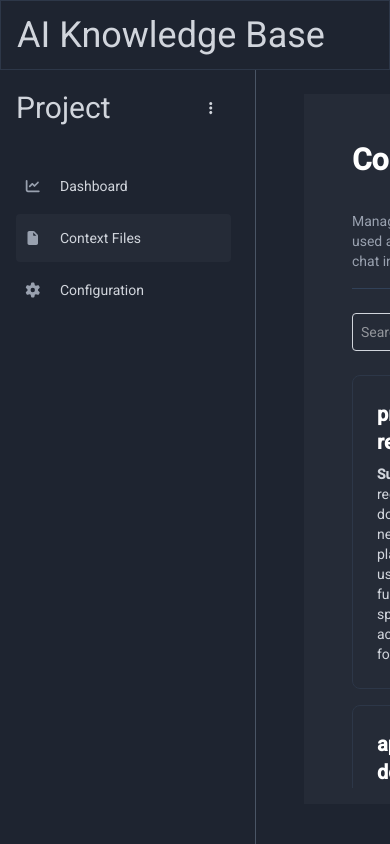
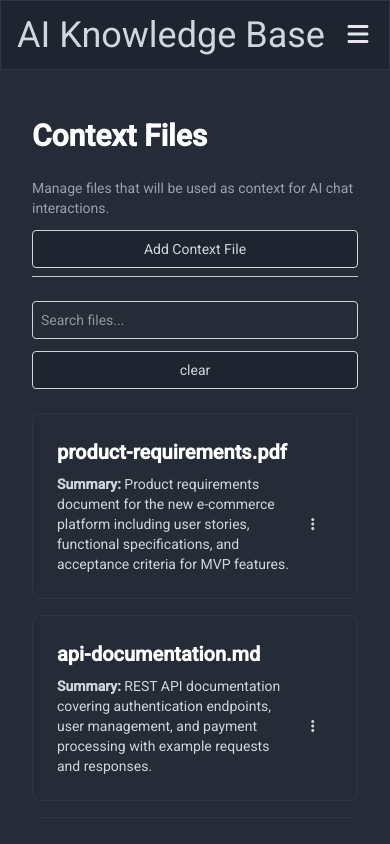
Before and after one commit to robcdev/ai-knowledge-base, an Angular app in the folder apps/web/: page /context-files in a window 390 px wide. Built offline with nearby package versions, Linux system fonts and the light colour scheme.

Commit message:
Add mobile menu and fix some style issues

```diff
--- a/apps/web/src/app/app.html
+++ b/apps/web/src/app/app.html
@@ -1,14 +1,56 @@
 <div class="flex flex-col h-svh overflow-y-auto bg-dark-bg text-gray-300">
-  <div class="flex items-center w-full h-1/12 border border-dark-border px-4 text-4xl">
+  <div class="flex items-center w-full h-1/12 border border-dark-border px-4 text-4xl relative">
     AI Knowledge Base
+    <button
+      type="button"
+      class="md:hidden absolute right-4 top-1/2 -translate-y-1/2 text-2xl text-gray-200 hover:text-white"
+      (click)="toggleMenu()"
+    >
+      <fa-icon [icon]="faBars"></fa-icon>
+    </button>
   </div>
   <div class="h-11/12 flex">
     <!-- Sidebar -->
-    <app-side-bar />
+    <div class="hidden md:flex w-64">
+      <app-side-bar />
+    </div>
+    @if (showMobileMenu()) {
+      <div class="fixed inset-0 z-50 md:hidden">
+        <div class="absolute inset-0 bg-black/70 animate-fade-in" (click)="closeMenu()"></div>
+        <div class="relative w-full h-full bg-dark-bg text-gray-100 flex flex-col animate-slide-down">
+          <button
+            type="button"
+            class="absolute top-4 right-4 text-3xl text-gray-200 hover:text-white"
+            (click)="closeMenu()"
+          >
+            <fa-icon [icon]="faXmark"></fa-icon>
+          </button>
+          <nav class="flex-1 flex flex-col items-center justify-center gap-8 text-2xl font-semibold">
+            <a routerLink="/" routerLinkActive="text-white" class="hover:text-white" (click)="closeMenu()">Dashboard</a>
+            <a
+              routerLink="/context-files"
+              routerLinkActive="text-white"
+              class="hover:text-white"
+              (click)="closeMenu()"
+            >
+              Context Files
+            </a>
+            <a
+              routerLink="/configuration"
+              routerLinkActive="text-white"
+              class="hover:text-white"
+              (click)="closeMenu()"
+            >
+              Configuration
+            </a>
+          </nav>
+        </div>
+      </div>
+    }
 
     <!-- Main Content Area -->
-    <div class="flex overflow-auto">
-      <app-main-container />
+    <div class="flex overflow-auto flex-1" (click)="closeMenu()">
+      <app-main-container class="w-full" />
     </div>
   </div>
 
--- a/apps/web/src/app/app.scss
+++ b/apps/web/src/app/app.scss
@@ -0,0 +1,27 @@
+@keyframes fade-in {
+  from {
+    opacity: 0;
+  }
+  to {
+    opacity: 1;
+  }
+}
+
+@keyframes slide-down {
+  from {
+    opacity: 0;
+    transform: translateY(-10%);
+  }
+  to {
+    opacity: 1;
+    transform: translateY(0);
+  }
+}
+
+.animate-fade-in {
+  animation: fade-in 200ms ease-out;
+}
+
+.animate-slide-down {
+  animation: slide-down 220ms ease-out;
+}
--- a/apps/web/src/app/app.ts
+++ b/apps/web/src/app/app.ts
@@ -4,10 +4,13 @@ import { MainContainer } from './shared/components/main-container/main-container
 import { ContextFilesStore } from './store/context-files.store';
 import { ContextFilesManager } from './features/context-files/context-files-manager/context-files-manager';
 import { ContextFilesManagerService } from './features/context-files/context-files-manager/context-files-manager.service';
+import { FaIconComponent } from '@fortawesome/angular-fontawesome';
+import { faBars, faXmark } from '@fortawesome/free-solid-svg-icons';
+import { RouterModule } from '@angular/router';
 
 @Component({
   selector: 'app-root',
-  imports: [SideBar, MainContainer, ContextFilesManager],
+  imports: [SideBar, MainContainer, ContextFilesManager, FaIconComponent, RouterModule],
   templateUrl: './app.html',
   styleUrl: './app.scss',
 })
@@ -15,10 +18,21 @@ export class App {
   protected readonly title = signal('web');
   private readonly contextFilesStore = inject(ContextFilesStore);
   protected readonly contextFilesManagerService = inject(ContextFilesManagerService);
+  protected readonly faBars = faBars;
+  protected readonly faXmark = faXmark;
+  protected showMobileMenu = signal(false);
 
   constructor() {
     // Load context files on app initialization
     this.contextFilesStore.loadContextFiles();
     console.log('App initialized - Context files loading...');
   }
+
+  toggleMenu() {
+    this.showMobileMenu.update(v => !v);
+  }
+
+  closeMenu() {
+    this.showMobileMenu.set(false);
+  }
 }
--- a/apps/web/src/app/features/context-files/context-files.html
+++ b/apps/web/src/app/features/context-files/context-files.html
@@ -1,19 +1,21 @@
-<div class="p-8">
+<div class="px-4 py-6 sm:p-8 w-full">
   <div class="bg-dark-bg-secondary">
     <h1 class="text-3xl font-bold mb-6 text-white">Context Files</h1>
   </div>
-  <div class="flex w-full justify-between items-center pb-2">
-    <div>
-      <p class="text-gray-400">
-        Manage files that will be used as context for AI chat interactions.
-      </p>
+
+  <div class="flex w-full flex-col gap-3 pb-2 sm:flex-row sm:items-center sm:justify-between">
+    <p class="text-gray-400">
+      Manage files that will be used as context for AI chat interactions.
+    </p>
+    <div class="w-full sm:w-auto">
+      <app-button class="w-full sm:w-auto" (clicked)="openModal()"> Add Context File</app-button>
     </div>
-    <app-button (clicked)="openModal()"> Add Context File</app-button>
   </div>
-  <mat-divider class="my-6 w-full border-slate-700!"></mat-divider>
 
-  <div class="my-6 flex w-full items-center gap-4">
-    <div class="flex-11/12">
+  <mat-divider class="my-6 w-full border-slate-700"></mat-divider>
+
+  <div class="my-6 flex w-full flex-col gap-3 sm:flex-row sm:items-center sm:gap-4">
+    <div class="w-full sm:flex-1">
       <input
         type="text"
         placeholder="Search files..."
@@ -22,7 +24,9 @@
         (input)="onSearch($event.target.value)"
       />
     </div>
-    <div class="flex-1/12"><app-button (clicked)="clearSearch()">clear</app-button></div>
+    <div class="w-full sm:w-auto">
+      <app-button class="w-full sm:w-auto" (clicked)="clearSearch()">clear</app-button>
+    </div>
   </div>
 
   <app-files-list [items]="filteredItems()"></app-files-list>
--- a/apps/web/src/app/shared/components/main-container/main-container.html
+++ b/apps/web/src/app/shared/components/main-container/main-container.html
@@ -1,4 +1,4 @@
-<div class="flex flex-col mx-6 mt-6 p-4 h-11/12 bg-dark-bg-secondary text-gray-300">
+<div class="flex flex-col flex-1 min-w-0 w-full h-full px-4 py-6 sm:px-6 bg-dark-bg-secondary text-gray-300">
   <!-- Main Content Area -->
   <div class="flex-1 overflow-auto">
     <router-outlet />
--- a/apps/web/src/app/shared/components/side-bar/side-bar.scss
+++ b/apps/web/src/app/shared/components/side-bar/side-bar.scss
@@ -0,0 +1,3 @@
+:host {
+  display: contents;
+}
--- a/apps/web/src/app/shared/components/side-bar/side-bar.ts
+++ b/apps/web/src/app/shared/components/side-bar/side-bar.ts
@@ -1,4 +1,4 @@
-import { Component } from '@angular/core';
+import { Component, input } from '@angular/core';
 import { SideBarHeader } from './side-bar-header/side-bar-header';
 import { SideBarButton } from './side-bar-button/side-bar-button';
 import { faChartLine, faCog, faFile } from '@fortawesome/free-solid-svg-icons';
@@ -10,7 +10,8 @@ import { faChartLine, faCog, faFile } from '@fortawesome/free-solid-svg-icons';
   styleUrl: './side-bar.scss',
 })
 export class SideBar {
-  // Icons
+  showClose = input(false);
+
   protected readonly faChartLine = faChartLine;
   protected readonly faCog = faCog;
   protected readonly faFile = faFile;
```
